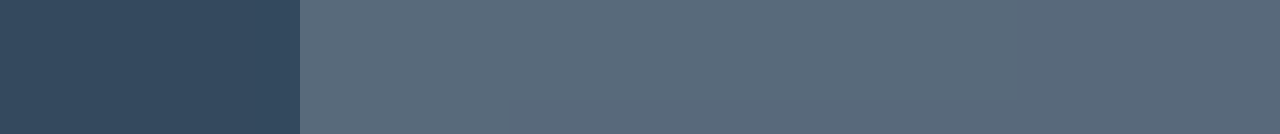
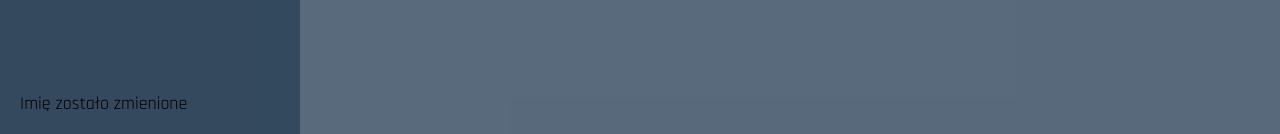
Before and after one commit to Maciej86/dashboard, a React (Create React App) app: page /dashboard/settings in a window 1280 px wide. Shown: the part 663-797 px from the top of the page. Built offline with nearby package versions, Linux system fonts and the light colour scheme.

Commit message:
Postion popup

```diff
--- a/src/common/Popup/index.tsx
+++ b/src/common/Popup/index.tsx
@@ -1,3 +1,5 @@
+import { Wrapper } from "./styled";
+
 export const Popup = () => {
-  return <p>Imię zostało zmienione</p>;
+  return <Wrapper>Imię zostało zmienione</Wrapper>;
 };
--- /dev/null
+++ b/src/common/Popup/styled.ts
@@ -0,0 +1,8 @@
+import styled from "styled-components";
+
+export const Wrapper = styled.div`
+  position: absolute;
+  bottom: 0;
+  padding: 20px;
+  z-index: 30;
+`;
--- a/src/core/App.tsx
+++ b/src/core/App.tsx
@@ -6,8 +6,9 @@ import { Name } from "../features/Name";
 import { selectToggleNavState } from "../features/Bar/sliceBar";
 import { Navigation } from "../features/Navigation";
 import { Bar } from "../features/Bar";
+import { themeDefault } from "./theme";
+import { Popup } from "../common/Popup";
 import { Wrapper, Dashboard, Section } from "./styled";
-import { themeDefault } from "./theme";
 
 export const App = () => {
   const toggleNav = useSelector(selectToggleNavState);
@@ -24,6 +25,7 @@ export const App = () => {
             <Outlet />
           </Section>
         </Dashboard>
+        <Popup />
       </Wrapper>
     </ThemeProvider>
   );
```
